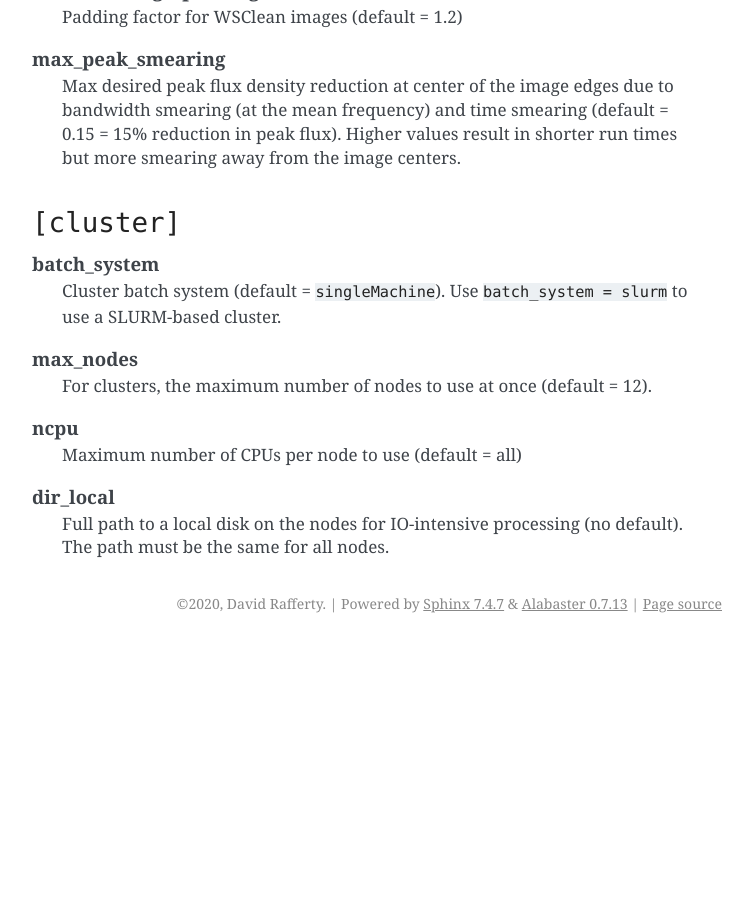
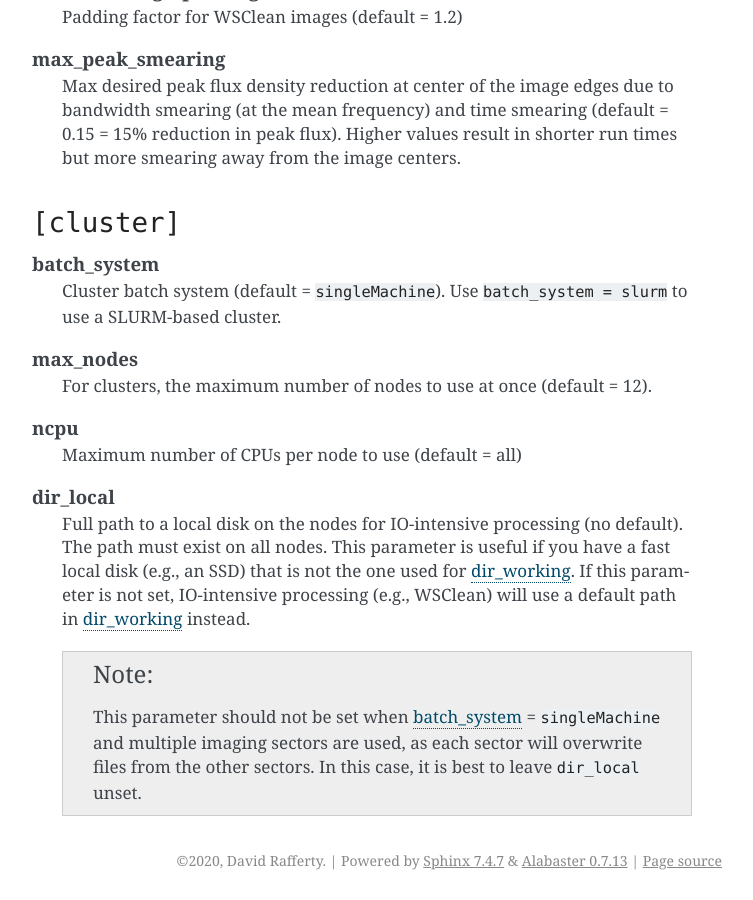
Before and after one commit to darafferty/rapthor, a Sphinx documentation site: the page built from docs/source/parset.rst, in a window 1280 px wide and 900 px high, scrolled down 4615 px. Shown: the whole window, without its empty margins (388-1141 px from the left). Built offline with Sphinx 7.4.7, drawn with Linux system fonts in a browser that asks for light colours; before the commit the page ends 5258 px from its top, so only the background shows below that.

Commit message:
Improve description of dir_local

```diff
--- a/docs/source/parset.rst
+++ b/docs/source/parset.rst
@@ -247,4 +247,14 @@ All the available options are described below under their respective sections.
 
     dir_local
         Full path to a local disk on the nodes for IO-intensive processing (no
-        default). The path must be the same for all nodes.
+        default). The path must exist on all nodes. This parameter is useful if
+        you have a fast local disk (e.g., an SSD) that is not the one used for
+        :term:`dir_working`. If this parameter is not set, IO-intensive
+        processing (e.g., WSClean) will use a default path in :term:`dir_working`
+        instead.
+
+        .. note::
+
+            This parameter should not be set when :term:`batch_system` = ``singleMachine``
+            and multiple imaging sectors are used, as each sector will overwrite files
+            from the other sectors. In this case, it is best to leave ``dir_local`` unset.
```
Also changed, not shown: 1 other file.
